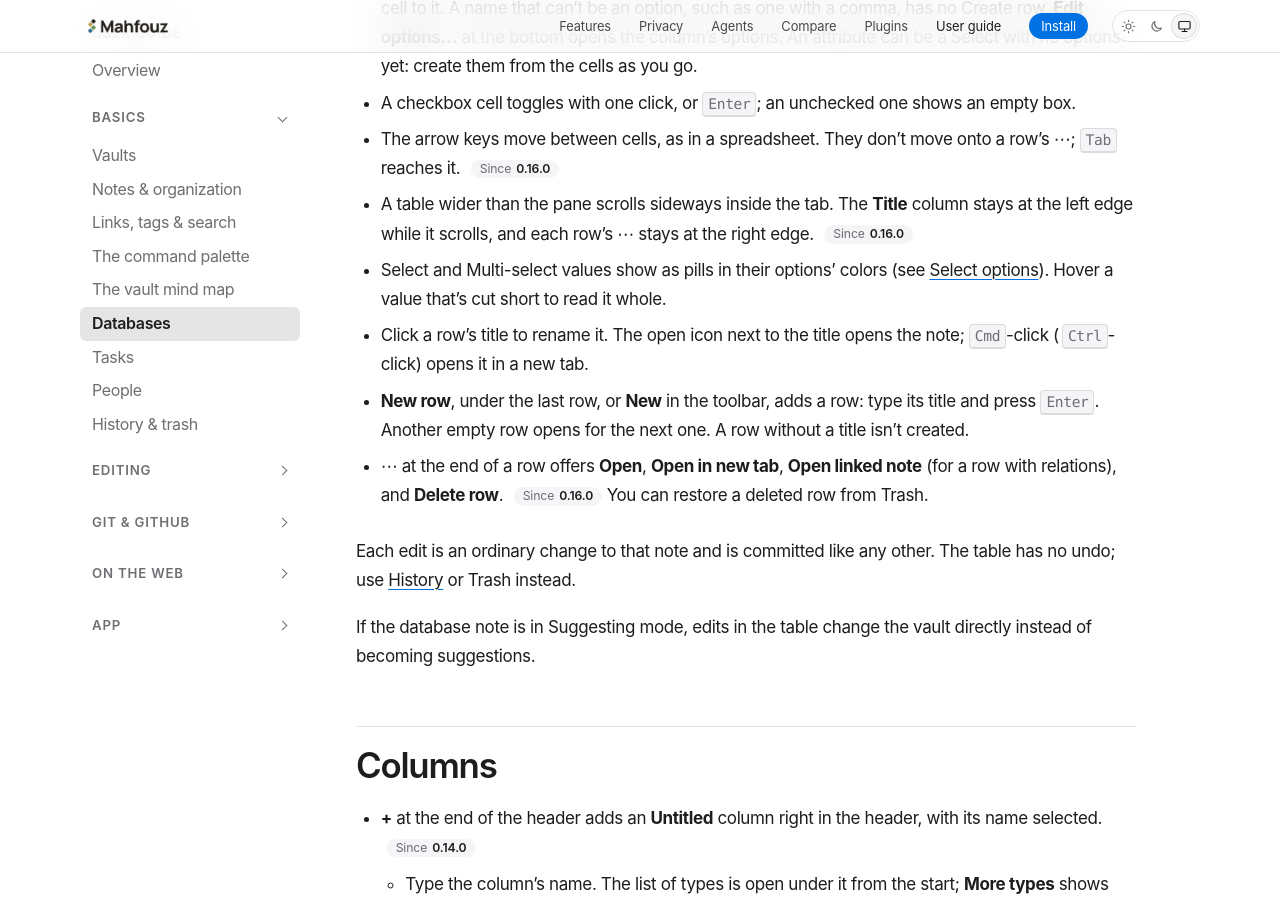
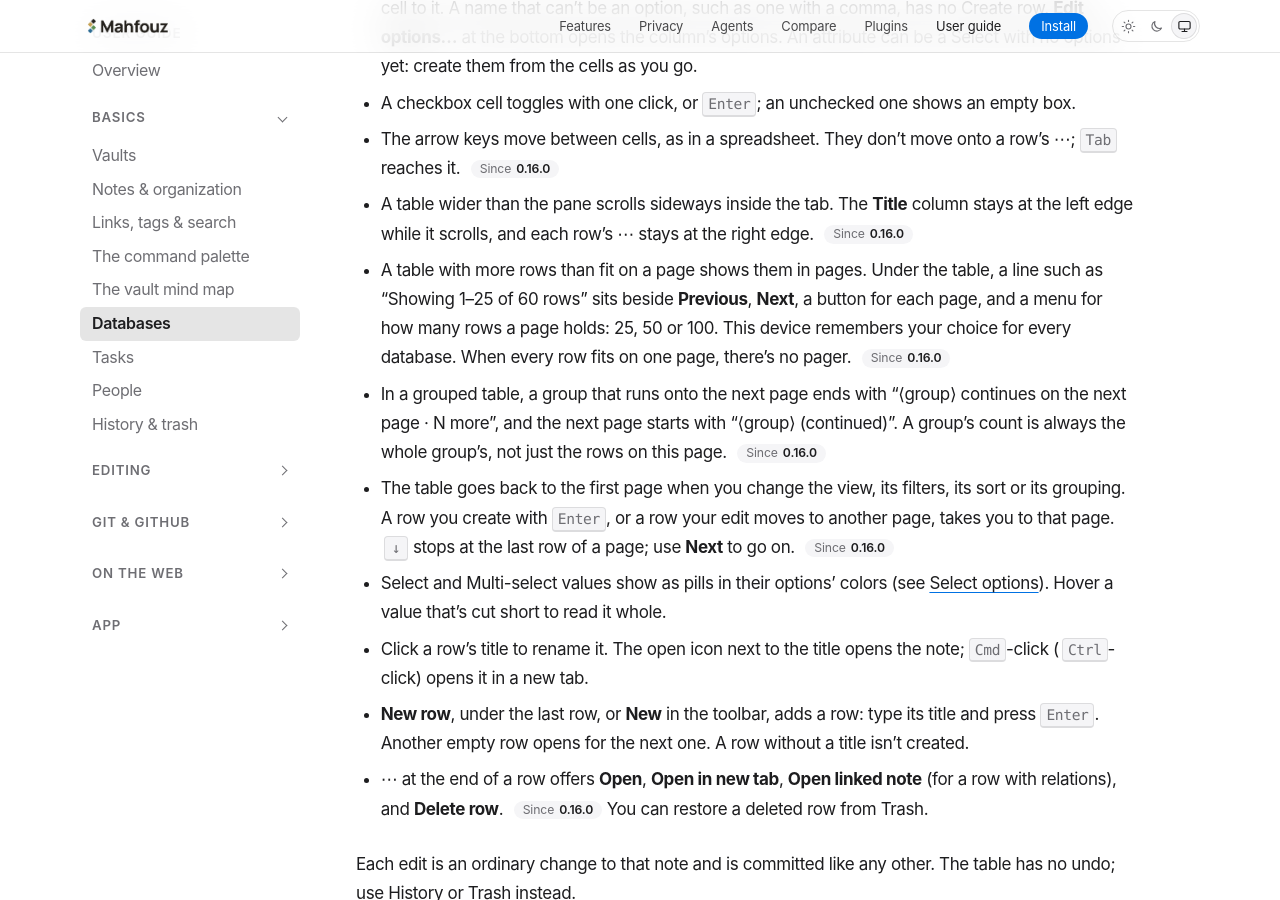
Before and after one commit to mahfouz-app/docs, a Jekyll site: the page built from guide/databases.md, in a window 1280 px wide and 900 px high, scrolled down 6801 px. Built offline with Jekyll 4.4.1, drawn with Linux system fonts in a browser that asks for light colours; some of the changed text lies outside the part shown.

Commit message:
guide(databases): paged tables and Board Show more
Covers the paging PR (app branch claude/unified-databases-paging): table
pages, the rows-per-page menu, groups split across pages, and Board
columns that show 25 cards at a time.

Co-Authored-By: Claude Opus 5.5 <noreply@anthropic.com>

```diff
--- a/guide/databases.md
+++ b/guide/databases.md
@@ -261,6 +261,21 @@ Like sorting and filtering, grouping applies on this device until you choose
 - A table wider than the pane scrolls sideways inside the tab. The **Title**
   column stays at the left edge while it scrolls, and each row's **⋯** stays
   at the right edge. {% include since.html v="0.16.0" %}
+- A table with more rows than fit on a page shows them in pages. Under the
+  table, a line such as "Showing 1–25 of 60 rows" sits beside **Previous**,
+  **Next**, a button for each page, and a menu for how many rows a page
+  holds: 25, 50 or 100. This device remembers your choice for every
+  database. When every row fits on one page, there's no pager.
+  {% include since.html v="0.16.0" %}
+- In a grouped table, a group that runs onto the next page ends with
+  "⟨group⟩ continues on the next page · N more", and the next page starts
+  with "⟨group⟩ (continued)". A group's count is always the whole group's,
+  not just the rows on this page. {% include since.html v="0.16.0" %}
+- The table goes back to the first page when you change the view, its
+  filters, its sort or its grouping. A row you create with <kbd>Enter</kbd>,
+  or a row your edit moves to another page, takes you to that page.
+  <kbd>↓</kbd> stops at the last row of a page; use **Next** to go on.
+  {% include since.html v="0.16.0" %}
 - Select and Multi-select values show as pills in their options' colors
   (see [Select options](/guide/attributes/#options)). Hover a value that's
   cut short to read it whole.
@@ -380,6 +395,10 @@ columns after them, and rows with no value go in the last column, "No
   holds, and **+**, which opens that column's new row: type a title to add
   a card with that column's value. {% include since.html v="0.14.0" %}
 - **New in ⟨column⟩** adds a card that already has that column's value.
+- Each column shows 25 cards at first, then **Show 25 more** (or **Show N
+  more** when fewer are left). The count in the column's header is all its
+  cards, not just the ones shown. A card you move or create there shows,
+  even when the sort puts it past the cards shown. {% include since.html v="0.16.0" %}
 - **Group** chooses which Select attribute the Board uses, and **Fields**
   chooses which attributes the cards show. Like sorting and filtering, these
   apply on this device until you choose **Save view**.
```
